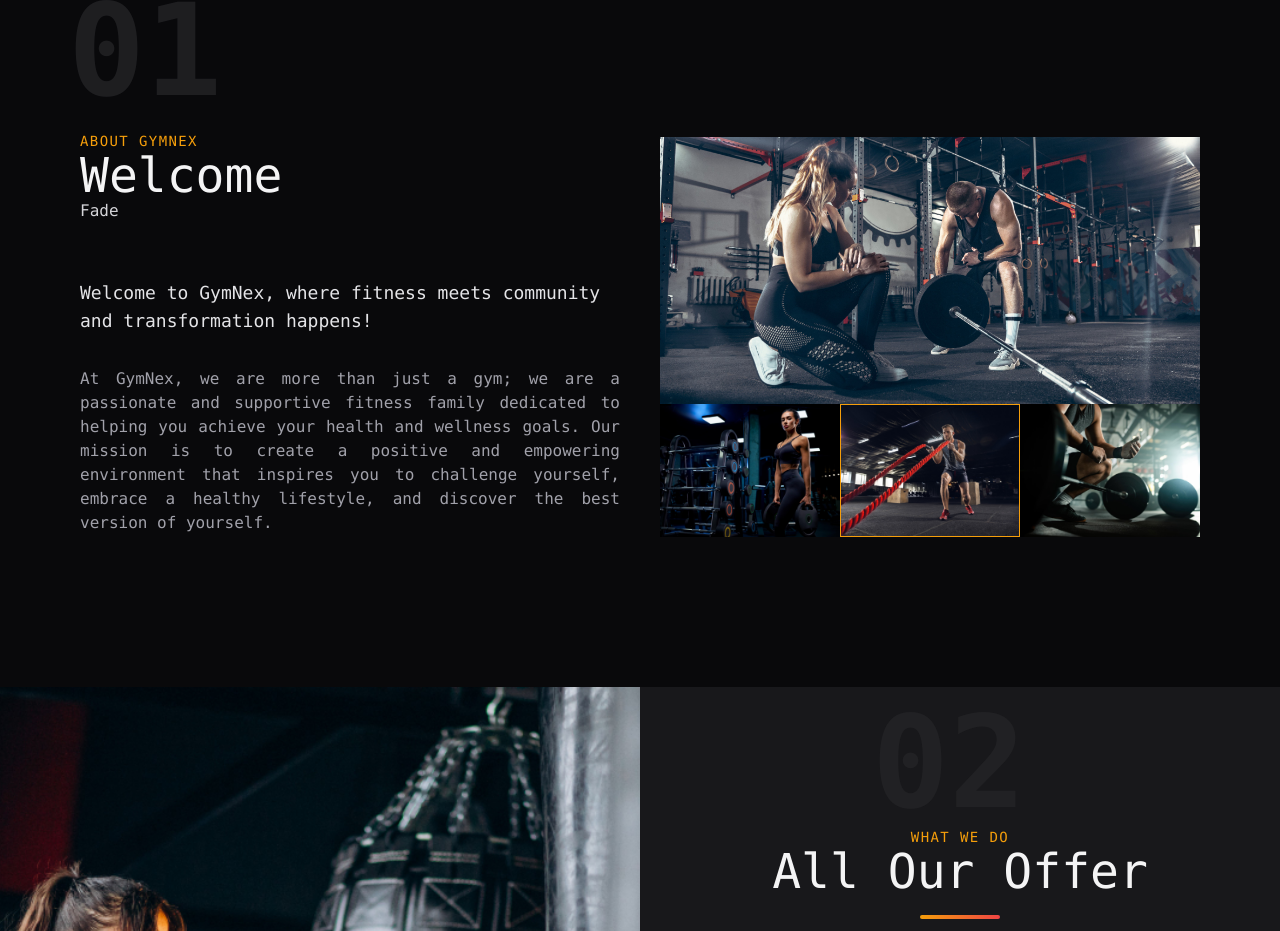
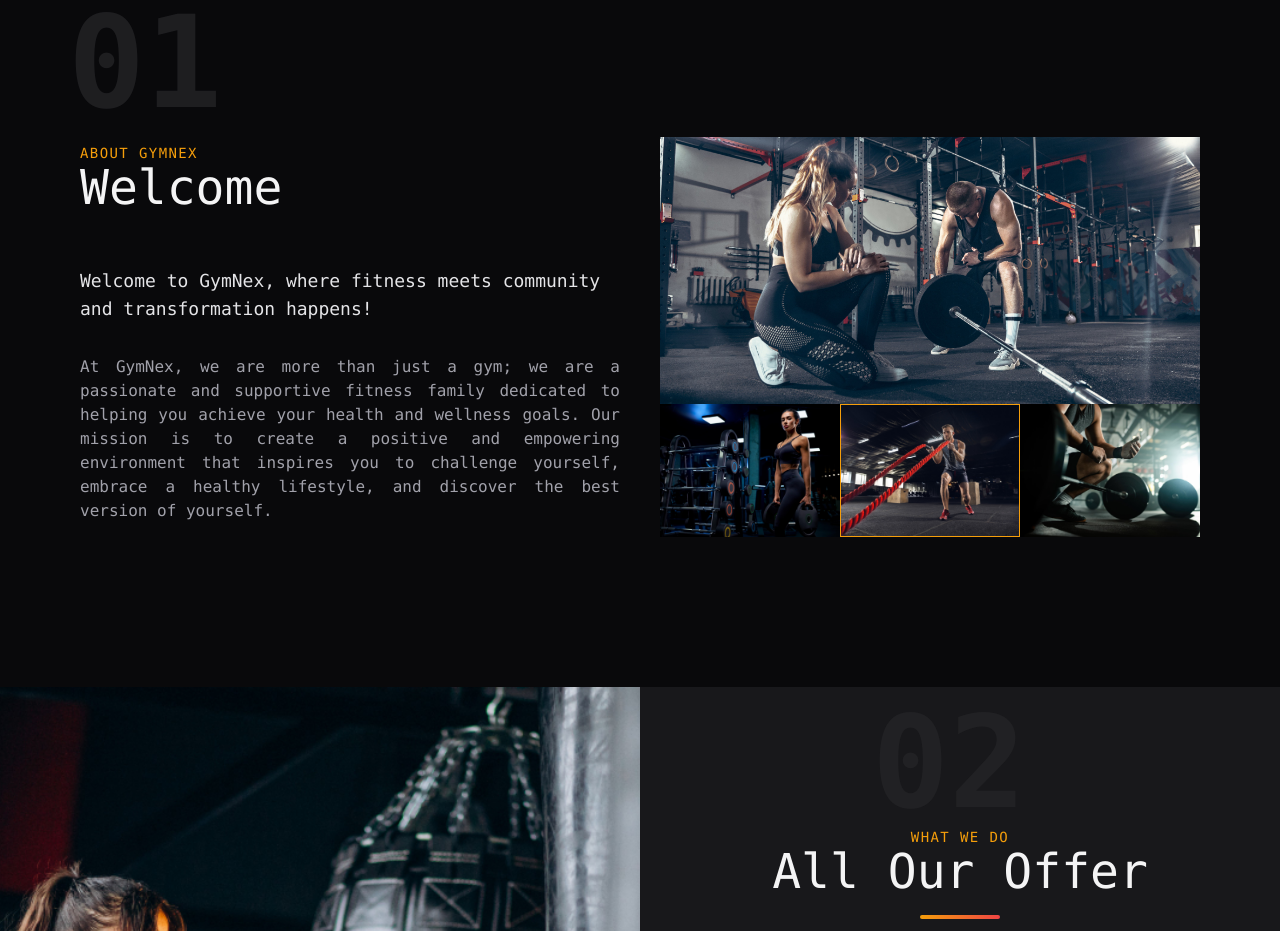
Before and after one commit to plla2/Nasa, a React (Vite) app: page / in a window 1280 px wide. Shown: the part 820-1751 px from the top of the page. Built offline with nearby package versions, Linux system fonts and the light colour scheme.

Commit message:
fix: simple fix

```diff
--- a/src/components/organs/About.tsx
+++ b/src/components/organs/About.tsx
@@ -32,7 +32,6 @@
               >
                 01
               </Text>
-              Fade
             </div>
             <Text as="h2" className="text-zinc-200 mt-10 mb-4 text-lg">
               {AboutTexts.caption}
```
